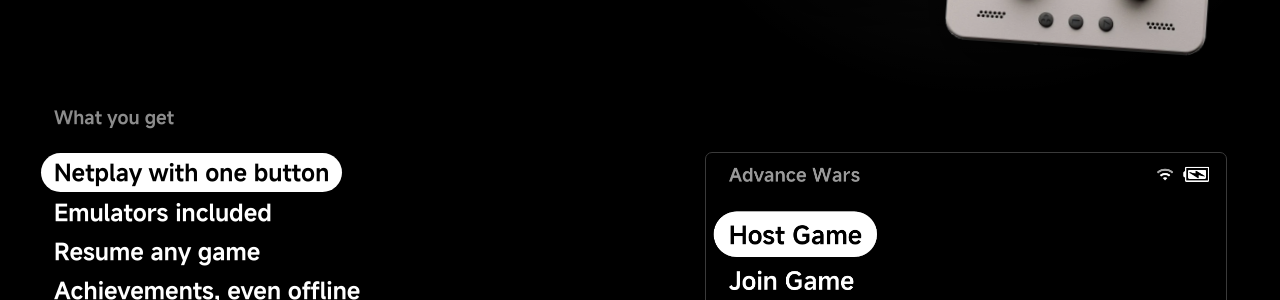
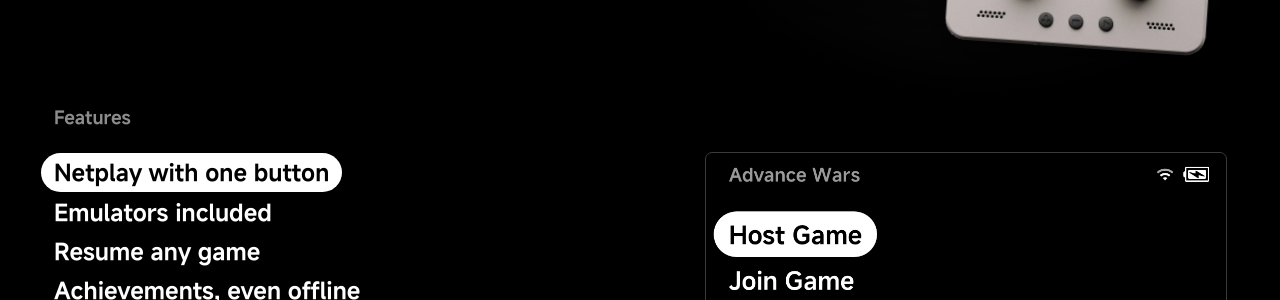
Before and after one commit to mohammadsyuhada/nx-redux-docs, an MkDocs documentation site: the page built from docs/index.md, in a window 1280 px wide and 1344 px high. Shown: the part 574-874 px from the top of the window. Built offline with MkDocs 1.6.1 and Material for MkDocs 9.7.7, drawn with Linux system fonts in a browser that asks for light colours; comment, search, counter and statistics services are not loaded.

Commit message:
copy(site): title the landing features screen Features

```diff
--- a/docs/stylesheets/home.css
+++ b/docs/stylesheets/home.css
@@ -29,7 +29,7 @@
 }
 
 /* The first screen sits above the second so the devices can hang over the
-   boundary into "What you get". */
+   boundary into the features. */
 .nx-screen:not(.nx-features) { position: relative; z-index: 2; }
 .nx-features { position: relative; z-index: 1; }
 
--- a/overrides/home.html
+++ b/overrides/home.html
@@ -82,7 +82,7 @@
     ] %}
     <section class="nx-screen nx-features" aria-labelledby="nx-features-title">
       <div class="nx-screen__inner">
-        <h2 id="nx-features-title" class="nx-features__title">What you get</h2>
+        <h2 id="nx-features-title" class="nx-features__title">Features</h2>
 
         <div class="nx-features__body">
           <ul class="nx-list" role="tablist" aria-orientation="vertical" aria-labelledby="nx-features-title">
```
